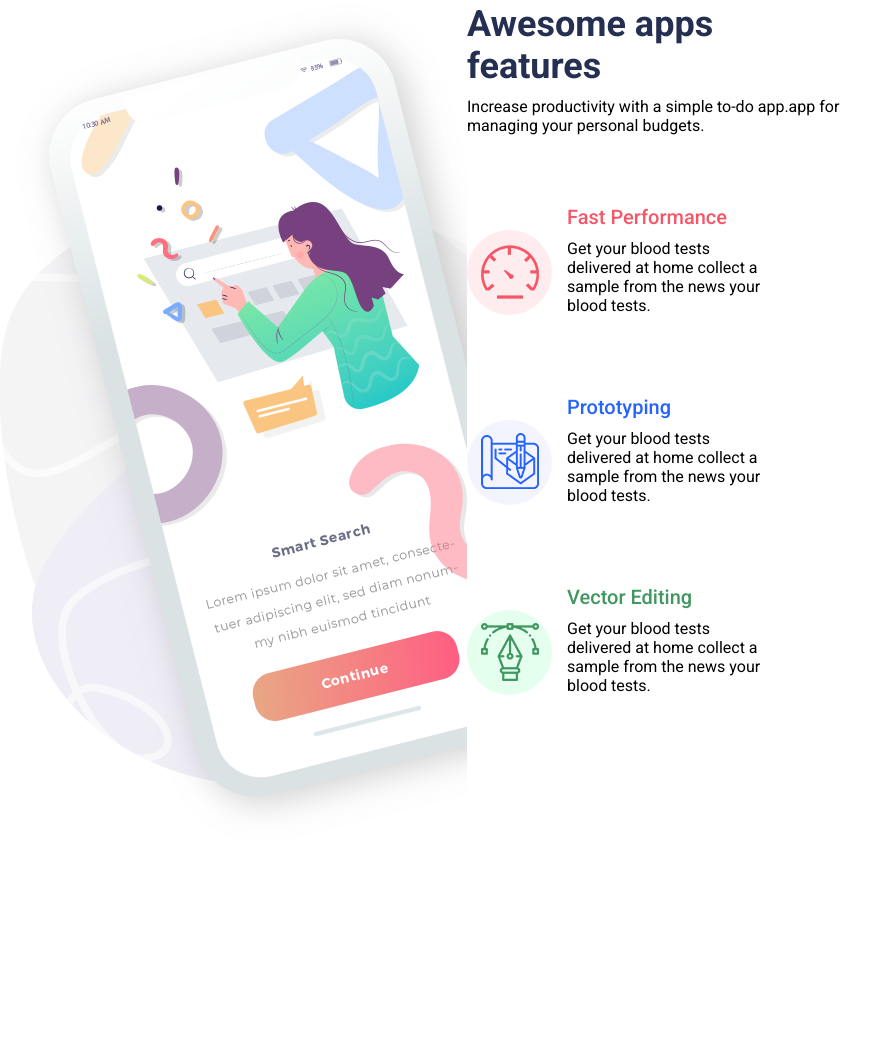
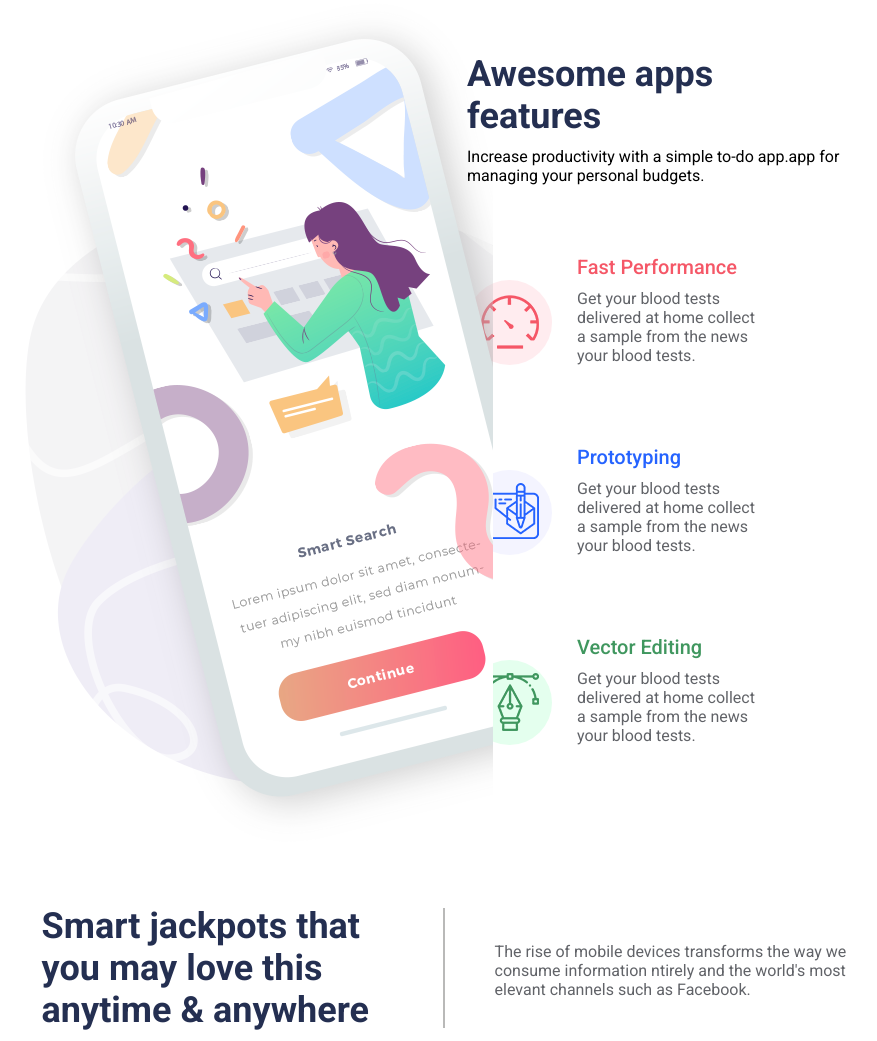
Before and after one commit to Fokusvip/site1, a plain HTML site: page index.html in a window 1280 px wide. Shown: the part 1213-2254 px from the top of the page, without its empty margins (173-1050 px from the left). Before the commit the page ends 2093 px from the top, so only its background shows below. Drawn offline with Linux system fonts and the light colour scheme.

Commit message:
new block
add block smart

```diff
--- a/css/style.css
+++ b/css/style.css
@@ -226,9 +226,10 @@ button:active, button:focus {
 
 .spec_phone{
 	position: absolute;
+	display: block;
 	width: 40%;
 	height: 877px;
-	left: 10%;
+	left: 12%;
 	top: 0;
 	background: url("./../img/phone_spec.png") no-repeat;
 	z-index: 5;
@@ -247,6 +248,7 @@ button:active, button:focus {
 	padding-bottom: 10px;
 	font-weight: bold;
 	width: 50%;
+	margin-top: 50px;
 }
 
 .feature_desc_mini{
@@ -259,13 +261,14 @@ button:active, button:focus {
 }
 
 .specifications li{
-	padding-left: 100px;
+	padding-left: 110px;
 	margin-top: 50px;
 }
 
 .spec_desc{
 	width: 40%;
 	padding: 10px 0;
+	color: #616368;
 }
 
 .spec_title{
@@ -331,3 +334,33 @@ button:active, button:focus {
 	top: 475px;
 	padding: 10px;
 }
+
+.clear{
+	clear: both;
+	margin-bottom: 100px;
+}
+
+.smart_text{
+	display: flex;
+	justify-content: center;
+	align-items: center;
+}
+
+.smart_text h2{
+	width: 30%;
+}
+
+.hr{
+	margin: 0 50px;
+	margin-top: 40px;
+	display: block;
+	background-color: #b9b9b8;
+	width: 2px;
+	height: 120px;
+}
+
+.smart_text p{
+	padding-top: 4%;
+	width: 34%;
+	color: #616368;
+}
--- a/index.html
+++ b/index.html
@@ -88,6 +88,12 @@
 					    </li>
 					</ul>
 				</div>
+				<div class="clear"></div>
+				<div class="smart_text">
+					<h2 class="title_h2">Smart jackpots that you may love this anytime & anywhere</h2>
+					<div class="hr"></div>
+					<p>The rise of mobile devices transforms the way we consume information ntirely and the world's most elevant channels such as Facebook.</p>
+				</div>
 			</div>
 		</section>
 	</div>
```
